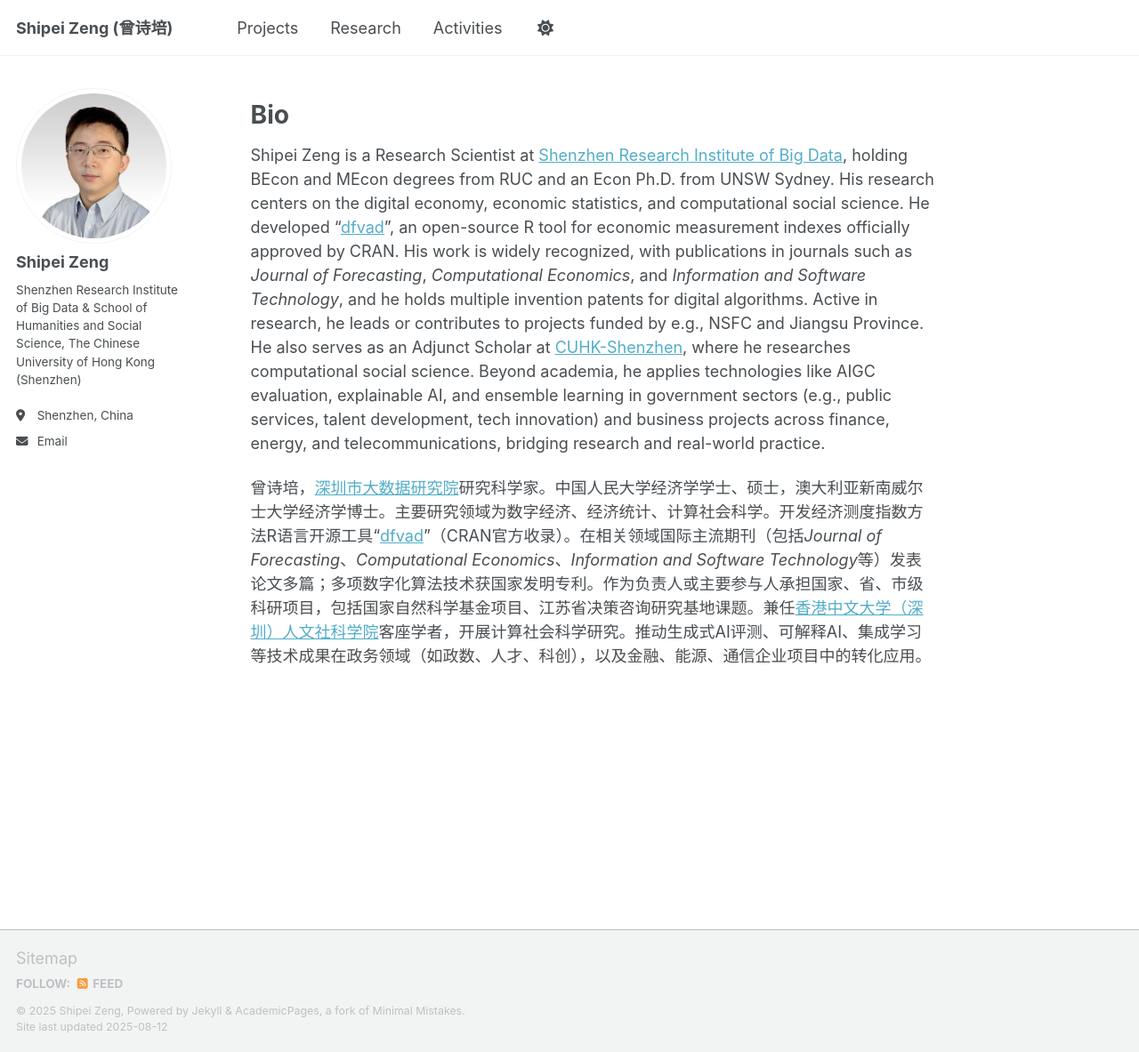
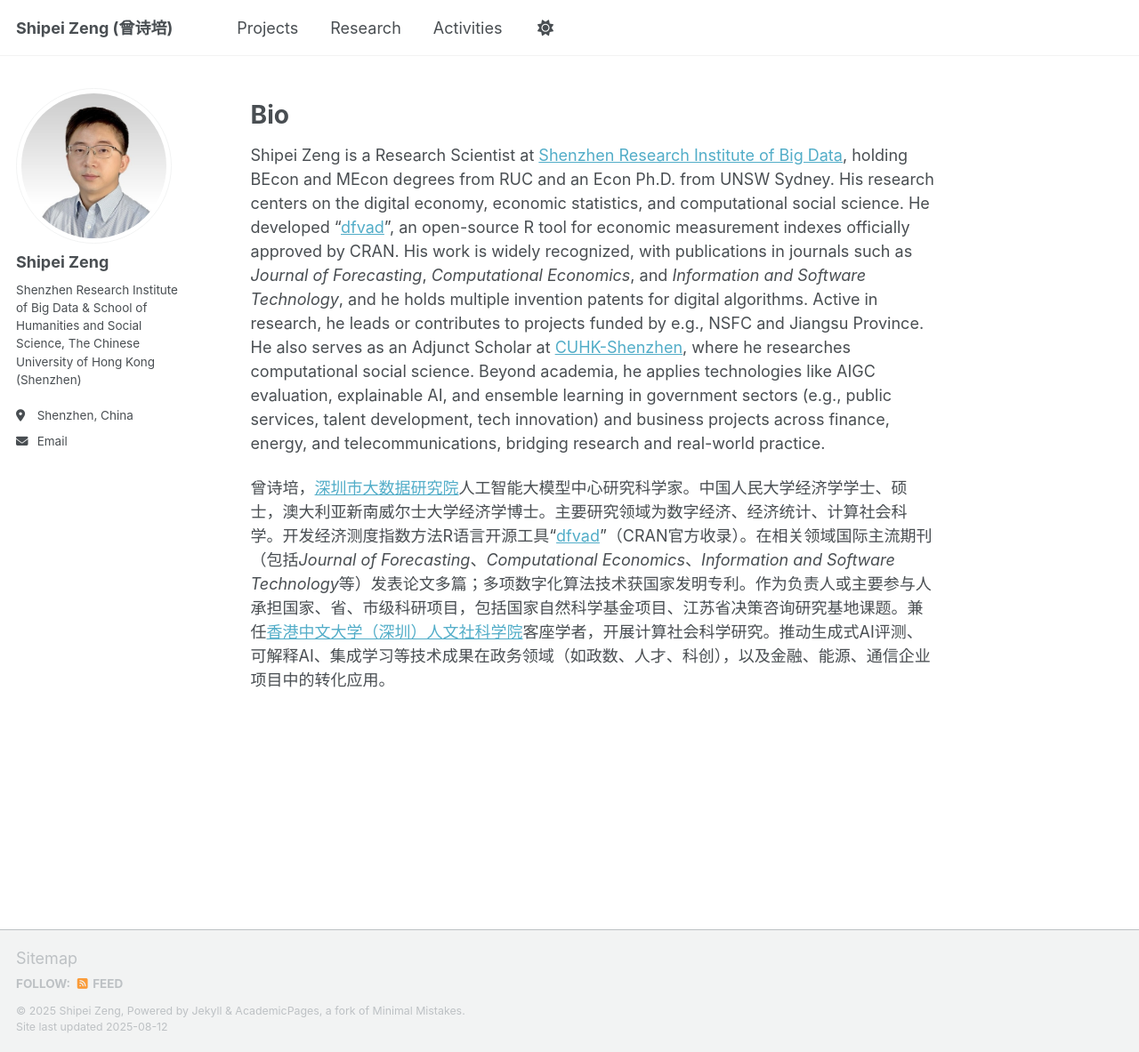
Before and after one commit to shipei-zeng/shipei-zeng.github.io, a Jekyll site: the page built from _pages/about.md, in a window 1280 px wide and 1183 px high. Shown: the whole window at 89% size. Built offline with Jekyll 4.4.1, drawn with Linux system fonts in a browser that asks for light colours; a script that is not in the unit is left out.

Commit message:
Update about.md

```diff
--- a/_pages/about.md
+++ b/_pages/about.md
@@ -10,4 +10,4 @@ Bio
 ======
 Shipei Zeng is a Research Scientist at [Shenzhen Research Institute of Big Data](https://www.sribd.cn/), holding BEcon and MEcon degrees from RUC and an Econ Ph.D. from UNSW Sydney. His research centers on the digital economy, economic statistics, and computational social science. He developed "[dfvad](https://cran.r-project.org/web/packages/dfvad/index.html)", an open-source R tool for economic measurement indexes officially approved by CRAN. His work is widely recognized, with publications in journals such as *Journal of Forecasting*, *Computational Economics*, and *Information and Software Technology*, and he holds multiple invention patents for digital algorithms. Active in research, he leads or contributes to projects funded by e.g., NSFC and Jiangsu Province. He also serves as an Adjunct Scholar at [CUHK-Shenzhen](https://hss.cuhk.edu.cn/page/1350), where he researches computational social science. Beyond academia, he applies technologies like AIGC evaluation, explainable AI, and ensemble learning in government sectors (e.g., public services, talent development, tech innovation) and business projects across finance, energy, and telecommunications, bridging research and real-world practice.
 
-曾诗培，[深圳市大数据研究院](https://www.sribd.cn/)研究科学家。中国人民大学经济学学士、硕士，澳大利亚新南威尔士大学经济学博士。主要研究领域为数字经济、经济统计、计算社会科学。开发经济测度指数方法R语言开源工具“[dfvad](https://cran.r-project.org/web/packages/dfvad/index.html)”（CRAN官方收录）。在相关领域国际主流期刊（包括*Journal of Forecasting*、*Computational Economics*、*Information and Software Technology*等）发表论文多篇；多项数字化算法技术获国家发明专利。作为负责人或主要参与人承担国家、省、市级科研项目，包括国家自然科学基金项目、江苏省决策咨询研究基地课题。兼任[香港中文大学（深圳）人文社科学院](https://hss.cuhk.edu.cn/page/1350)客座学者，开展计算社会科学研究。推动生成式AI评测、可解释AI、集成学习等技术成果在政务领域（如政数、人才、科创），以及金融、能源、通信企业项目中的转化应用。
+曾诗培，[深圳市大数据研究院](https://www.sribd.cn/)人工智能大模型中心研究科学家。中国人民大学经济学学士、硕士，澳大利亚新南威尔士大学经济学博士。主要研究领域为数字经济、经济统计、计算社会科学。开发经济测度指数方法R语言开源工具“[dfvad](https://cran.r-project.org/web/packages/dfvad/index.html)”（CRAN官方收录）。在相关领域国际主流期刊（包括*Journal of Forecasting*、*Computational Economics*、*Information and Software Technology*等）发表论文多篇；多项数字化算法技术获国家发明专利。作为负责人或主要参与人承担国家、省、市级科研项目，包括国家自然科学基金项目、江苏省决策咨询研究基地课题。兼任[香港中文大学（深圳）人文社科学院](https://hss.cuhk.edu.cn/page/1350)客座学者，开展计算社会科学研究。推动生成式AI评测、可解释AI、集成学习等技术成果在政务领域（如政数、人才、科创），以及金融、能源、通信企业项目中的转化应用。
```
